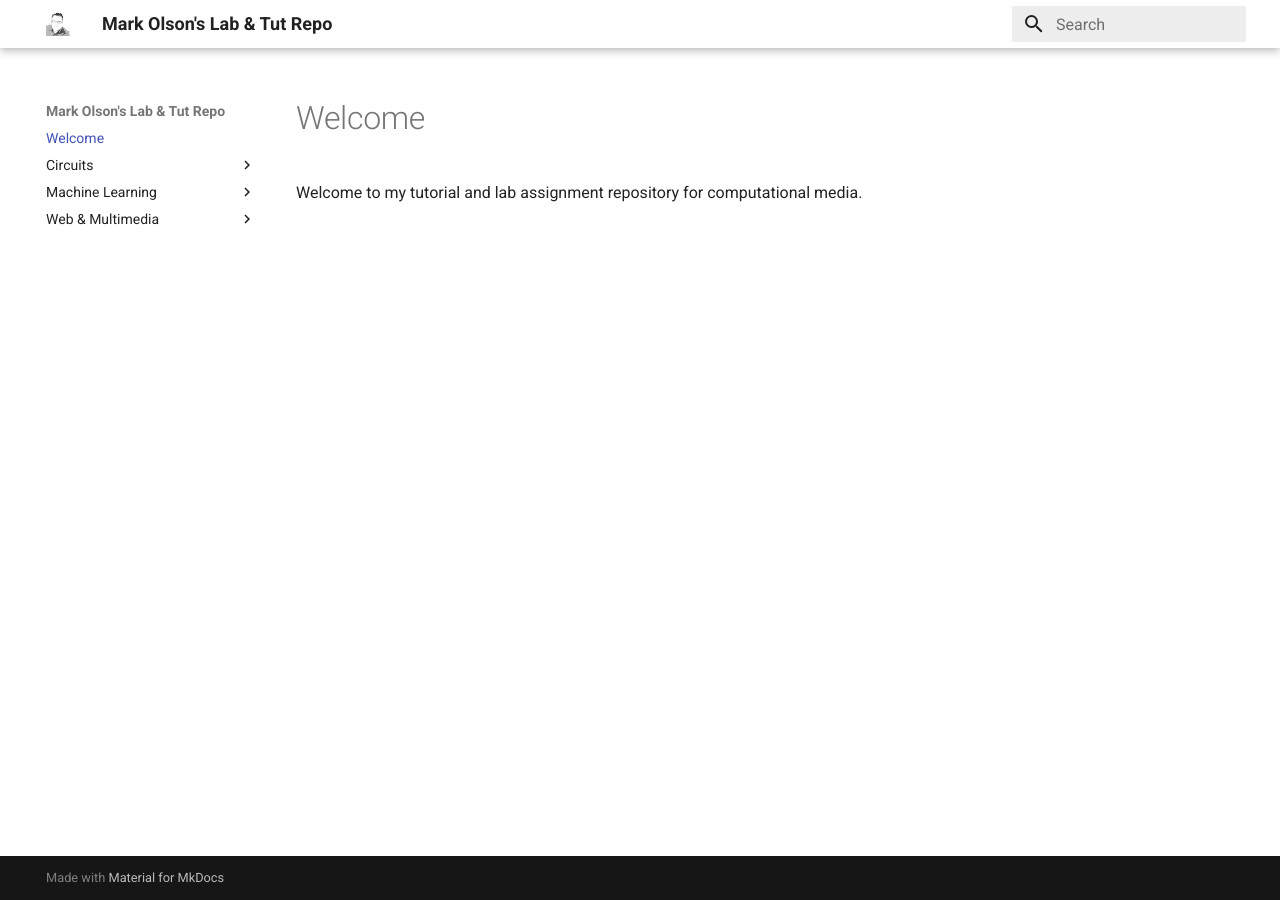
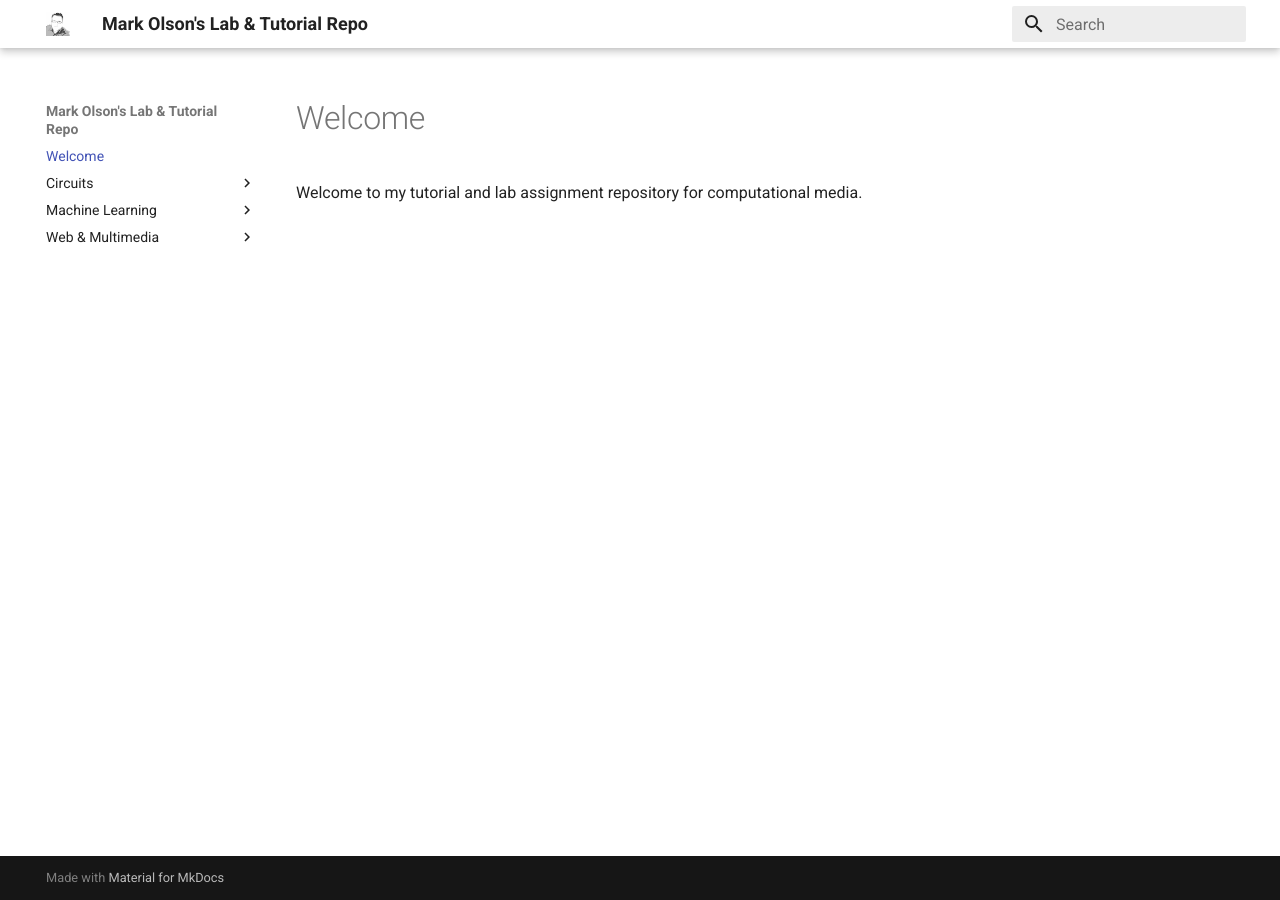
Before and after one commit to mjvo/tutorials, an MkDocs documentation site: the page built from docs/index.md, in a window 1280 px wide. Built offline with MkDocs 1.6.1 and Material for MkDocs 9.7.7, drawn with Linux system fonts in a browser that asks for light colours.

Commit message:
Update mkdocs.yml

```diff
--- a/mkdocs.yml
+++ b/mkdocs.yml
@@ -1,5 +1,5 @@
 # Site information
-site_name: Mark Olson's Lab & Tut Repo
+site_name: Mark Olson's Lab & Tutorial Repo
 
 ## To DO - Creative Commons and Google Analytics
 
```
